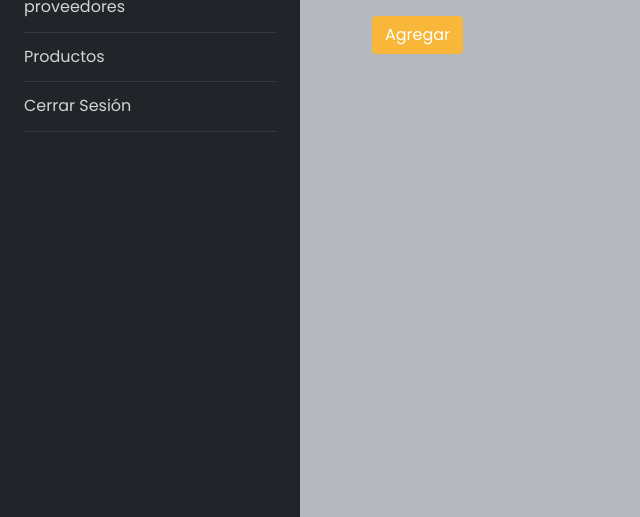
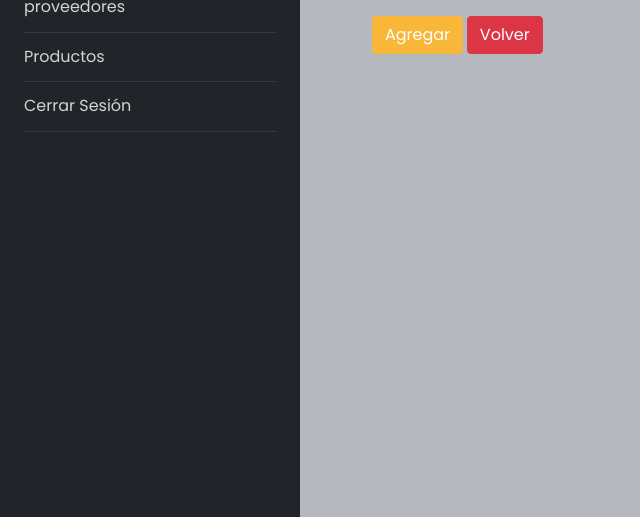
Before and after one commit to simonpinilla/Inventario-Ing-Software, a Django app: page /productos/ in a window 1280 px wide. Shown: the part 283-800 px from the top of the page, without its empty margins (0-640 px from the left). Run offline with Django 4.2, Linux system fonts and the light colour scheme; data that the repository does not hold is empty; some libraries are stand-ins or nearby versions.

Commit message:
boton volver en  proveedores  y productos

```diff
--- a/INVENTARIO/templates/productos.html
+++ b/INVENTARIO/templates/productos.html
@@ -56,6 +56,9 @@
         {% endfor %}
     </tbody>
     </table>
+
     <a class="btn btn-primary" href="{% url 'agregarProducto'  %}" >Agregar</a>
+    <a class="btn btn-danger float-end" href="{% url 'dashboard'  %}" >Volver</a>
+
 </div>
 {% endblock %}
--- a/INVENTARIO/templates/prove.html
+++ b/INVENTARIO/templates/prove.html
@@ -54,6 +54,7 @@
     </tbody>
     </table>
     <a class="btn btn-primary" href="{% url 'agregar_proveedor'  %}" >Agregar</a>
+    <a class="btn btn-danger float-end" href="{% url 'dashboard'  %}" >Volver</a>
 </div>
 
 {% endblock %}
```
